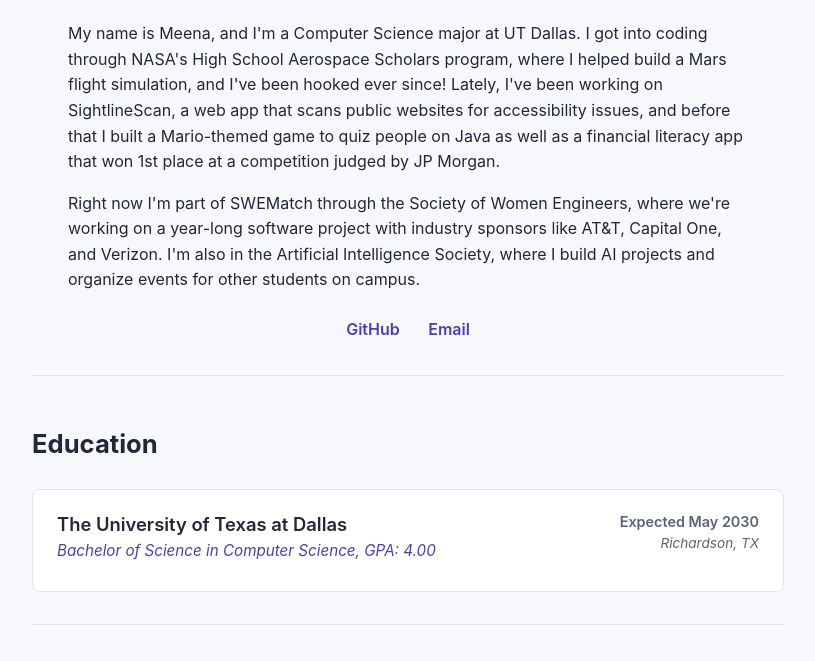
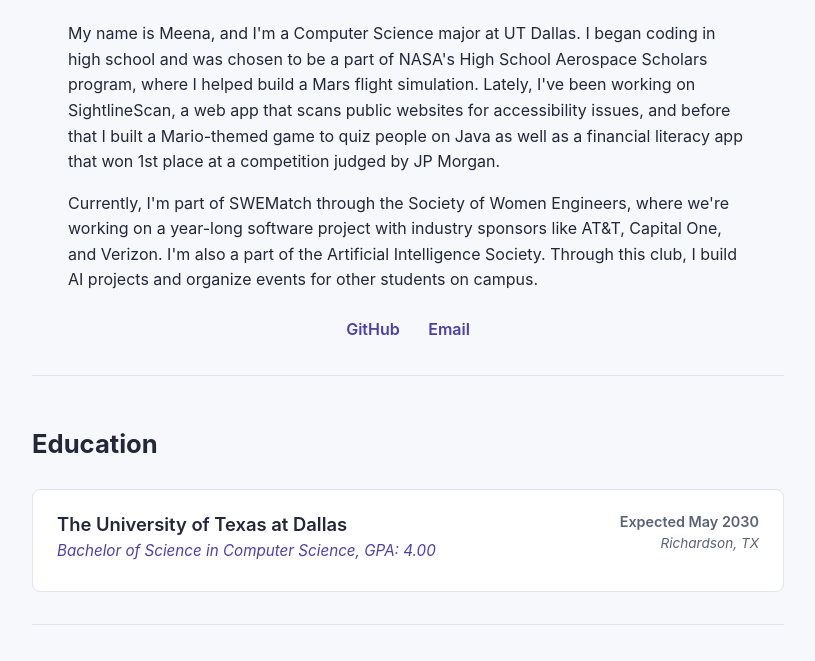
Before and after one commit to meenakshisanthanam/meenakshisanthanam.github.io, a plain HTML site: page index.html in a window 1280 px wide. Shown: the part 139-800 px from the top of the page, without its empty margins (232-1047 px from the left). Drawn offline with Linux system fonts and the light colour scheme.

Commit message:
some more updates

```diff
--- a/index.html
+++ b/index.html
@@ -17,16 +17,18 @@
                 <p class="subtitle">Computer Science Student at The University of Texas at Dallas</p>
             </div>
             <div class="bio-content">
-                <p>My name is Meena, and I'm a Computer Science major at UT Dallas. I got into coding through NASA's
+                <p>My name is Meena, and I'm a Computer Science major at UT Dallas. I began coding in high school and
+                    was chosen to be a part of NASA's
                     High School
-                    Aerospace Scholars program, where I helped build a Mars flight simulation, and I've been hooked
-                    ever since! Lately, I've been working on SightlineScan, a web app that scans
+                    Aerospace Scholars program, where I helped build a Mars flight simulation. Lately, I've been working
+                    on SightlineScan, a web app that scans
                     public websites for accessibility issues, and before that I built a Mario-themed game to quiz
                     people on Java as well as a financial literacy app that won 1st place at a competition judged by JP
                     Morgan.</p>
-                <p>Right now I'm part of SWEMatch through the Society of Women Engineers, where we're working on a
+                <p>Currently, I'm part of SWEMatch through the Society of Women Engineers, where we're working on a
                     year-long software project with industry sponsors like AT&amp;T, Capital One, and Verizon. I'm
-                    also in the Artificial Intelligence Society, where I build AI projects and organize events
+                    also a part of the Artificial Intelligence Society. Through this club, I build AI projects and
+                    organize events
                     for other students on campus.</p>
                 <div class="social-links">
                     <a href="https://github.com/meenakshisanthanam" target="_blank">GitHub</a>
```
